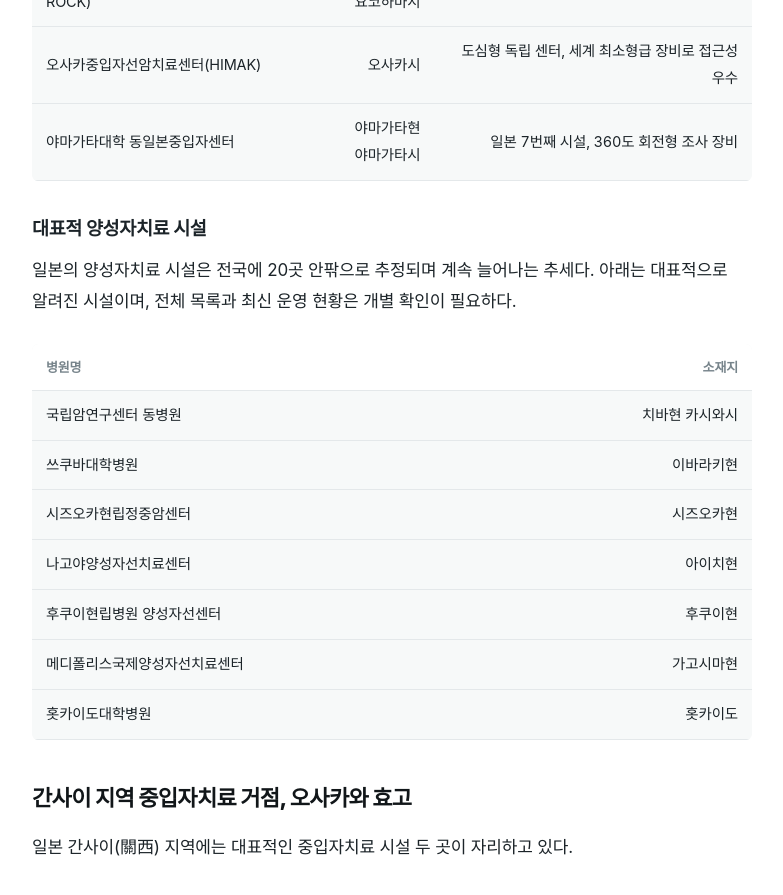
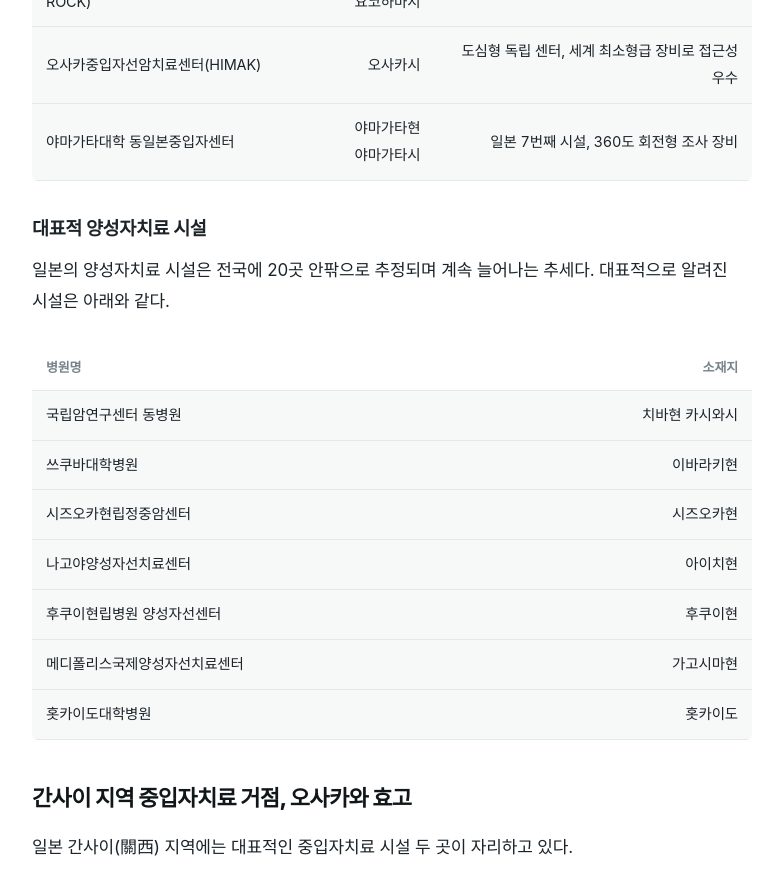
Before and after one commit to kokorojuin-tech/mt-news, a Jekyll site: the page built from _posts/2026-09-17-japan-korea-particle-therapy-comparison.md, in a window 1280 px wide and 900 px high, scrolled down 2389 px. Shown: the top 895 px of the window, without its empty margins (248-1031 px from the left). Built offline with Jekyll 4.4.1, drawn with Linux system fonts in a browser that asks for light colours; some web fonts are replaced.

Commit message:
Update 2026-09-17-japan-korea-particle-therapy-comparison.md

```diff
--- a/_posts/2026-09-17-japan-korea-particle-therapy-comparison.md
+++ b/_posts/2026-09-17-japan-korea-particle-therapy-comparison.md
@@ -48,7 +48,7 @@
 
 ### 대표적 양성자치료 시설
 
-일본의 양성자치료 시설은 전국에 20곳 안팎으로 추정되며 계속 늘어나는 추세다. 아래는 대표적으로 알려진 시설이며, 전체 목록과 최신 운영 현황은 개별 확인이 필요하다.
+일본의 양성자치료 시설은 전국에 20곳 안팎으로 추정되며 계속 늘어나는 추세다. 대표적으로 알려진 시설은 아래와 같다.
 
 | 병원명 | 소재지 |
 |---|---|
```
